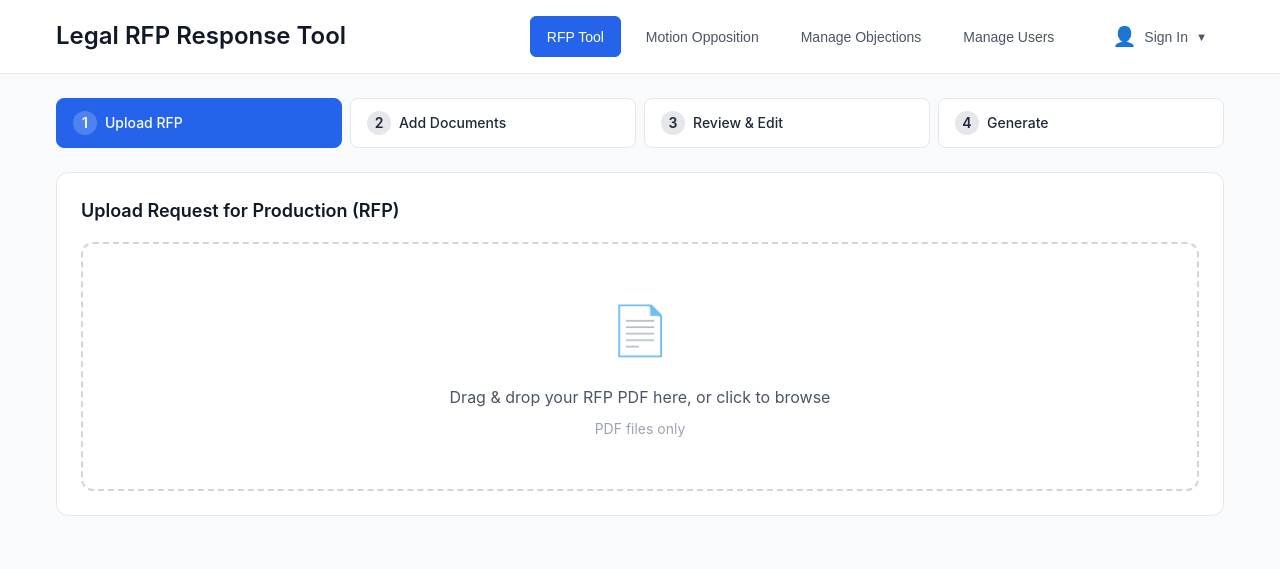
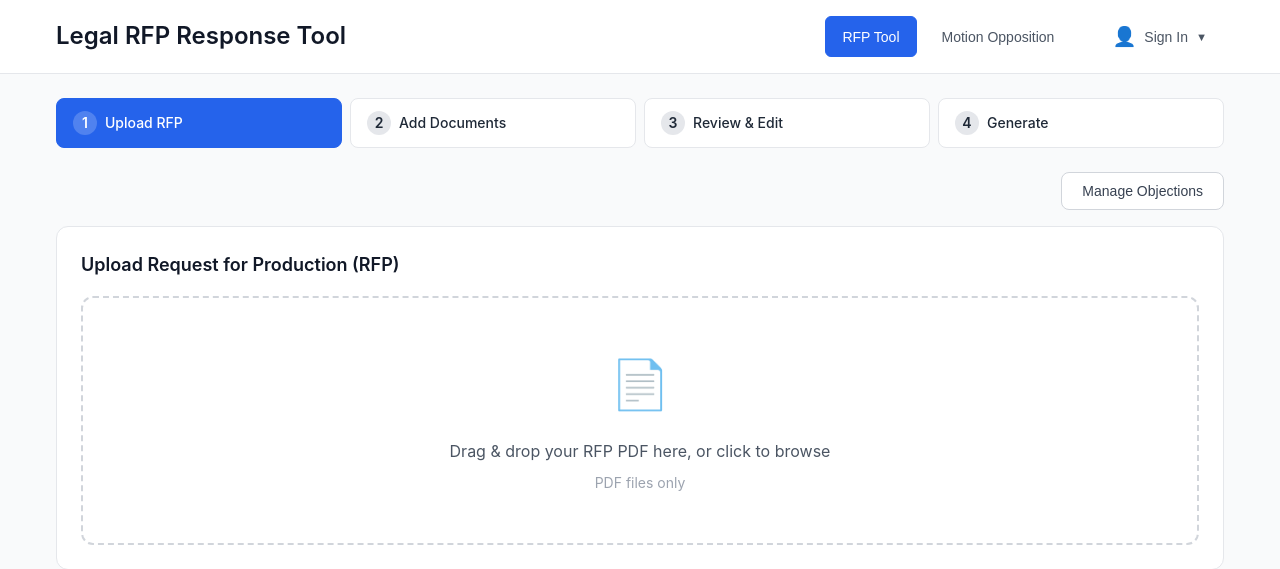
Before and after one commit to coopermayne/docx_template, a Flask app: page / in a window 1280 px wide. Shown: the top 569 px of the page. Run offline with Flask 3, Linux system fonts and the light colour scheme.

Commit message:
Reorganize nav: move objections to RFP subpage, simplify user dropdown
- Remove "Manage Objections" and "Manage Users" from main nav
- Add "Manage Objections" button within RFP Tool page
- Add "← Back to RFP Tool" link on objections page
- Simplify user dropdown: icon + first name only
- Add "Manage Users" link in sign-in dropdown
- Add dropdown menu CSS classes

🤖 Generated with [Claude Code](https://claude.com/claude-code)

Co-Authored-By: Claude Opus 4.5 <noreply@anthropic.com>

```diff
--- a/static/css/main.css
+++ b/static/css/main.css
@@ -539,6 +539,36 @@ header h1 {
     border-color: var(--primary-color);
 }
 
+/* Dropdown Menu */
+.dropdown-menu {
+    padding: 0.5rem 0;
+}
+
+.dropdown-item {
+    display: flex;
+    align-items: center;
+    gap: 0.5rem;
+    padding: 0.5rem 1rem;
+    color: var(--gray-700);
+    text-decoration: none;
+    cursor: pointer;
+}
+
+.dropdown-item:hover {
+    background: var(--gray-100);
+}
+
+.dropdown-item.active {
+    background: var(--gray-100);
+    font-weight: 500;
+}
+
+.dropdown-divider {
+    height: 1px;
+    background: var(--gray-200);
+    margin: 0.5rem 0;
+}
+
 /* Objections Management */
 .objections-list {
     display: flex;
--- a/templates/index.html
+++ b/templates/index.html
@@ -21,12 +21,6 @@
                     <button class="nav-btn" :class="{ 'active': currentPage === 'motion_opposition' }" @click="switchPage('motion_opposition')">
                         Motion Opposition
                     </button>
-                    <button class="nav-btn" :class="{ 'active': currentPage === 'objections' }" @click="switchPage('objections')">
-                        Manage Objections
-                    </button>
-                    <button class="nav-btn" :class="{ 'active': currentPage === 'users' }" @click="switchPage('users')">
-                        Manage Users
-                    </button>
                     <div class="user-selector" style="margin-left: 1rem; position: relative;">
                         <button class="nav-btn" @click="showUserDropdown = !showUserDropdown" style="display: flex; align-items: center; gap: 0.5rem;">
                             <span x-text="currentUser ? currentUser.icon : '👤'" style="font-size: 1.2rem;"></span>
@@ -34,32 +28,26 @@
                             <span style="font-size: 0.7rem;">▼</span>
                         </button>
                         <div x-show="showUserDropdown" @click.away="showUserDropdown = false"
-                             class="user-dropdown" style="position: absolute; right: 0; top: 100%; background: white; border: 1px solid var(--gray-300); border-radius: 8px; box-shadow: 0 4px 12px rgba(0,0,0,0.15); min-width: 200px; z-index: 100; margin-top: 0.5rem;">
-                            <div style="padding: 0.5rem 0;">
+                             class="user-dropdown" style="position: absolute; right: 0; top: 100%; background: white; border: 1px solid var(--gray-300); border-radius: 8px; box-shadow: 0 4px 12px rgba(0,0,0,0.15); min-width: 220px; z-index: 100; margin-top: 0.5rem;">
+                            <div class="dropdown-menu">
                                 <template x-for="user in users" :key="user.id">
-                                    <button @click="selectUser(user)"
-                                            style="display: flex; align-items: center; gap: 0.75rem; width: 100%; padding: 0.75rem 1rem; border: none; background: none; cursor: pointer; text-align: left;"
-                                            :style="currentUser?.id === user.id ? 'background: var(--gray-100);' : ''"
-                                            @mouseenter="$el.style.background = 'var(--gray-100)'"
-                                            @mouseleave="$el.style.background = currentUser?.id === user.id ? 'var(--gray-100)' : 'none'">
-                                        <span x-text="user.icon" style="font-size: 1.3rem;"></span>
-                                        <div>
-                                            <div style="font-weight: 500;" x-text="user.name"></div>
-                                            <div style="font-size: 0.75rem; color: var(--gray-500);" x-text="'Bar #' + user.bar_number"></div>
-                                        </div>
-                                    </button>
+                                    <a href="#" @click.prevent="selectUser(user)"
+                                       class="dropdown-item"
+                                       :class="{ 'active': currentUser?.id === user.id }">
+                                        <span x-text="user.icon"></span>
+                                        <span x-text="user.name.split(' ')[0]"></span>
+                                    </a>
                                 </template>
-                                <div x-show="users.length === 0" style="padding: 0.75rem 1rem; color: var(--gray-500); font-size: 0.875rem;">
-                                    No users configured
+                                <div x-show="users.length === 0" class="dropdown-item" style="color: var(--gray-500);">
+                                    No users yet
                                 </div>
-                                <div x-show="currentUser" style="border-top: 1px solid var(--gray-200); margin-top: 0.5rem; padding-top: 0.5rem;">
-                                    <button @click="signOut()"
-                                            style="width: 100%; padding: 0.75rem 1rem; border: none; background: none; cursor: pointer; text-align: left; color: var(--gray-600);"
-                                            @mouseenter="$el.style.background = 'var(--gray-100)'"
-                                            @mouseleave="$el.style.background = 'none'">
-                                        Sign Out
-                                    </button>
-                                </div>
+                                <div class="dropdown-divider"></div>
+                                <a href="#" @click.prevent="switchPage('users'); showUserDropdown = false" class="dropdown-item">
+                                    <span x-text="users.length === 0 ? '+ Add User' : 'Manage Users'"></span>
+                                </a>
+                                <a href="#" x-show="currentUser" @click.prevent="signOut()" class="dropdown-item">
+                                    Sign Out
+                                </a>
                             </div>
                         </div>
                     </div>
@@ -97,6 +85,13 @@
                     <span class="step-label">Generate</span>
                 </li>
             </ul>
+
+            <!-- RFP Toolbar -->
+            <div style="display: flex; justify-content: flex-end; margin-bottom: 1rem;">
+                <button class="btn btn-secondary" style="font-size: 0.875rem;" @click="switchPage('objections')">
+                    Manage Objections
+                </button>
+            </div>
 
             <!-- Error Alert -->
             <div x-show="error" class="alert alert-error" x-text="error"></div>
@@ -460,6 +455,9 @@
             <!-- Manage Objections Page -->
             <div x-show="currentPage === 'objections'">
                 <div class="card">
+                    <a href="#" @click.prevent="switchPage('rfp')" style="display: inline-flex; align-items: center; gap: 0.25rem; color: var(--gray-500); text-decoration: none; font-size: 0.875rem; margin-bottom: 1rem;">
+                        ← Back to RFP Tool
+                    </a>
                     <div style="display: flex; justify-content: space-between; align-items: center; margin-bottom: 1.5rem;">
                         <h2 class="card-title" style="margin: 0;">Manage Objections</h2>
                         <button class="btn btn-primary" @click="showAddObjection = true">+ Add Objection</button>
```
